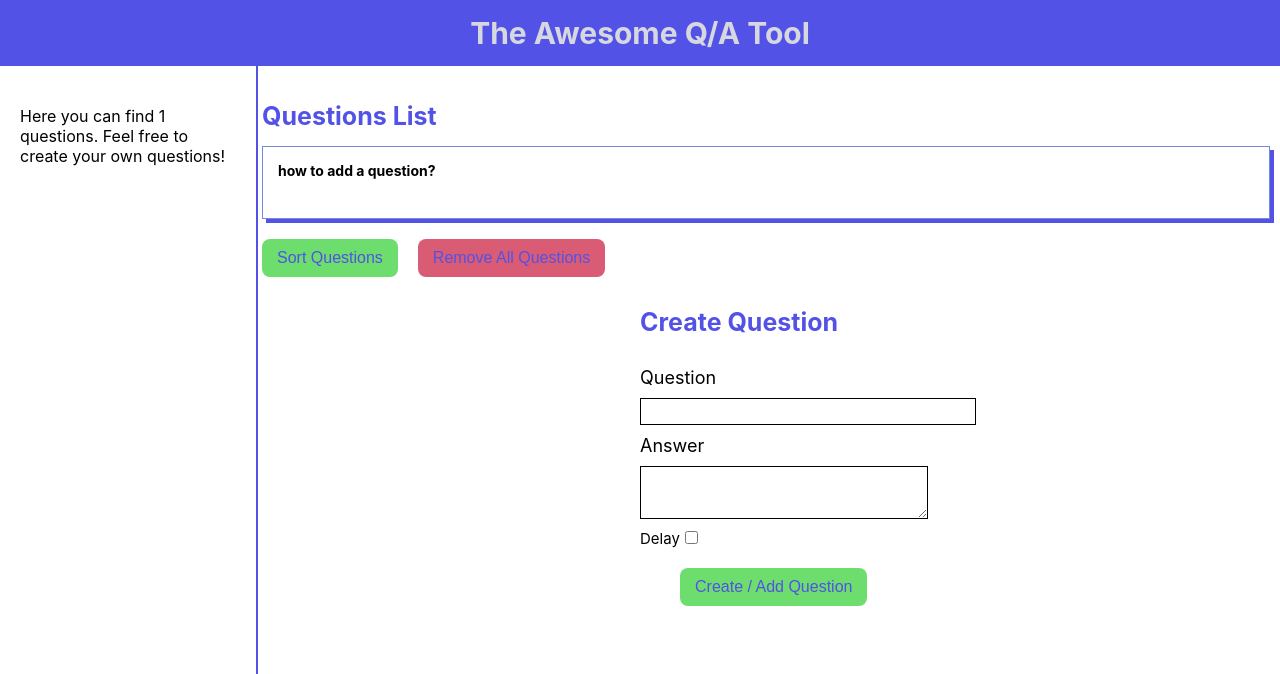
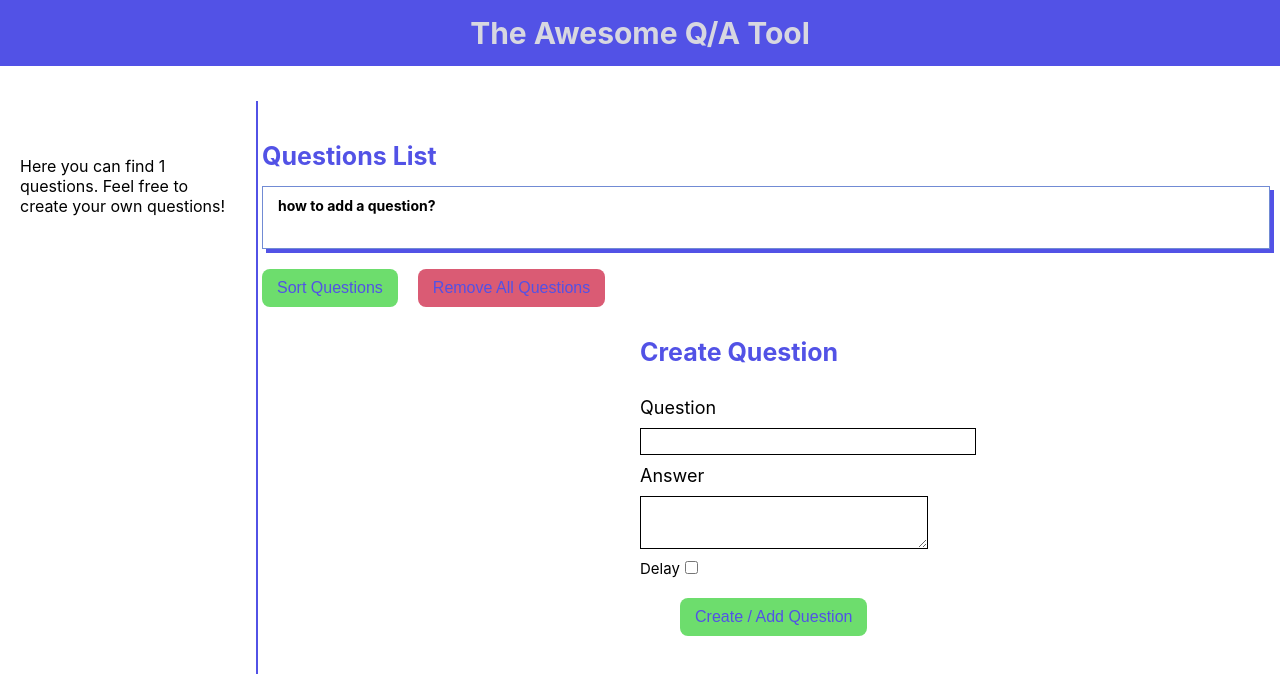
Before and after one commit to aniketbumbc/The-Awesome-Q-A-Tool, a React (Create React App) app: page / in a window 1280 px wide. Shown: the top 674 px of the page. Built offline with nearby package versions, Linux system fonts and the light colour scheme; the HTML template or start-up script is replaced by a standard one.

Commit message:
removed duplicate code

```diff
--- a/src/components/AddQuestion/AddQuestion.css
+++ b/src/components/AddQuestion/AddQuestion.css
@@ -1,12 +1,6 @@
 .section {
   display: flex;
   justify-content: center;
-}
-.divider {
-  border-right: 2px solid var(--color-blue);
-  height: 100%;
-  position: absolute;
-  left: 20%;
 }
 .question-container {
   display: flex;
--- a/src/components/AddQuestion/AddQuestion.js
+++ b/src/components/AddQuestion/AddQuestion.js
@@ -35,7 +35,6 @@ const AddQuestion = () => {
 
   return (
     <div className='section'>
-      <div className='divider'></div>
       <div className='question-container'>
         <div className='question-form'>
           <h3
--- a/src/components/Infosection/InfoSection.css
+++ b/src/components/Infosection/InfoSection.css
@@ -2,16 +2,24 @@
   margin-top: 40px;
   width: 20%;
 }
+/* .divider {
+  border-right: 2px solid var(--color-blue);
+  margin-top: 35px;
+  position: absolute;
+  left: 20%;
+} */
+
 .divider {
   border-right: 2px solid var(--color-blue);
-  height: 100%;
+  height: 75%;
   position: absolute;
   left: 20%;
-  height: 130%;
+  margin-top: 35px;
 }
 .info-text {
   width: 85%;
   padding-left: 20px;
+  margin-top: 50px;
 }
 
 @media only screen and (min-width: 320px) and (max-width: 479px) {
@@ -20,6 +28,9 @@
   }
   .info-container {
     width: auto !important;
+  }
+  .info-text {
+    margin-top: 0px;
   }
 }
 
--- a/src/components/QuestionList/QuestionList.css
+++ b/src/components/QuestionList/QuestionList.css
@@ -11,22 +11,24 @@
 }
 .fa-edit {
   color: var(--color-blue);
-  padding: 10px 15px;
   font-size: 20px;
   cursor: pointer;
+  margin-right: 5px;
 }
 
 .fa-trash-alt {
   color: var(--color-red);
   font-size: 20px;
   cursor: pointer;
+  margin: 0px 10px;
 }
 
 .questions-container {
   border: 1px solid rgb(113, 139, 212);
   box-sizing: border-box;
   box-shadow: 4px 4px var(--color-blue);
-  padding: 15px;
+  padding-top: 10px;
+  padding-left: 15px;
   width: 100%;
 }
 
@@ -34,6 +36,7 @@
   font-size: 14px;
   font-weight: bold;
   cursor: pointer;
+  padding-bottom: 10px;
 }
 
 .input-edit-question {
@@ -50,7 +53,7 @@
   flex-direction: column;
   padding: 25px 0px 0px 0px;
   width: 80%;
-  margin: 10px;
+  margin: 50px 10px 10px 10px;
 }
 
 .questionlist-title {
--- a/src/components/QuestionList/Questionslist.js
+++ b/src/components/QuestionList/Questionslist.js
@@ -169,7 +169,6 @@ const QuestionsList = () => {
                 maxLength='50'
                 size='99'
               />
-
               <button className='save-btn' onClick={saveUpdatedQuestion}>
                 Save
               </button>
```
